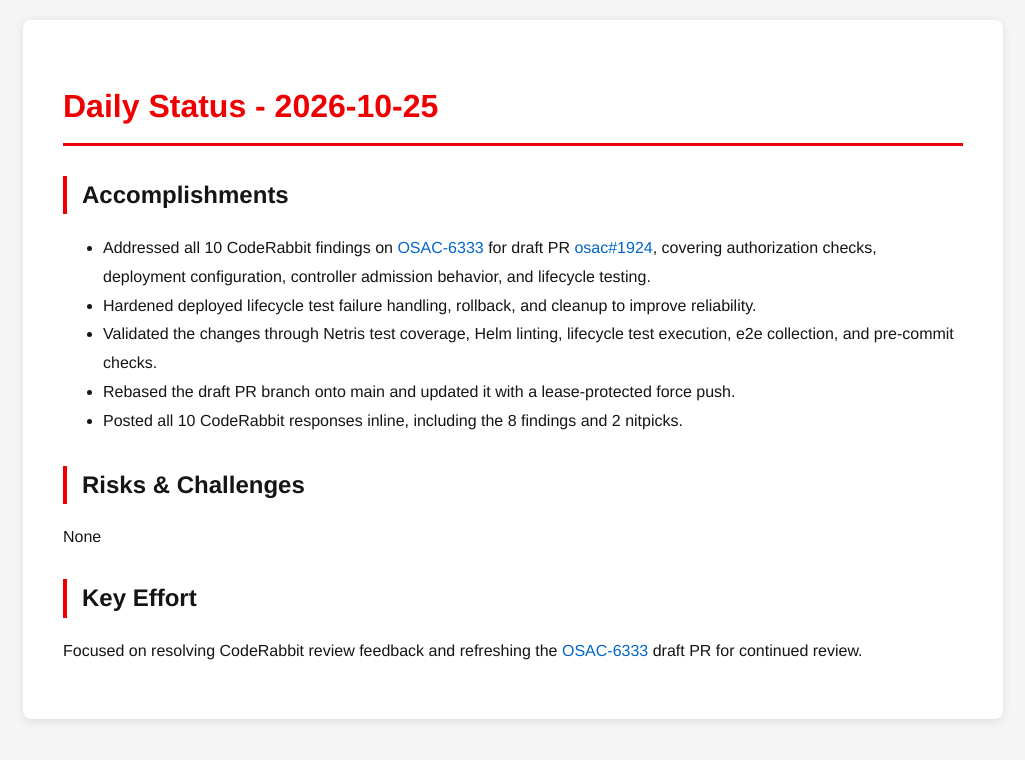
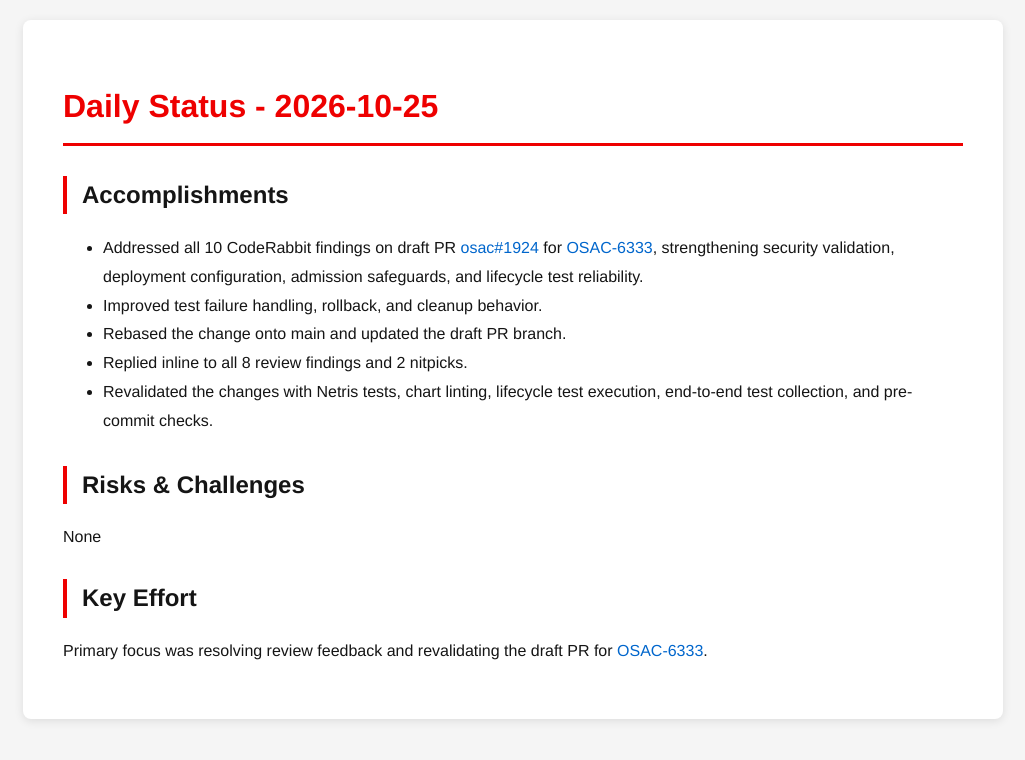
Before and after one commit to tzvatot/daily-status, a Jekyll site: the page built from 2026-10-25.md, in a window 1280 px wide. Shown: the top 760 px of the page, without its empty margins (127-1152 px from the left). Built offline with Jekyll 4.4.1, drawn with Linux system fonts in a browser that asks for light colours.

Commit message:
Daily status update - 2026-10-25

```diff
--- a/2026-10-25.md
+++ b/2026-10-25.md
@@ -7,14 +7,14 @@ date: 2026-10-25
 # Daily Status - 2026-10-25
 
 ## Accomplishments
-- Addressed all 10 CodeRabbit findings on [OSAC-6333](https://redhat.atlassian.net/browse/OSAC-6333) for draft PR [osac#1924](https://github.com/osac-project/osac/pull/1924), covering authorization checks, deployment configuration, controller admission behavior, and lifecycle testing.
-- Hardened deployed lifecycle test failure handling, rollback, and cleanup to improve reliability.
-- Validated the changes through Netris test coverage, Helm linting, lifecycle test execution, e2e collection, and pre-commit checks.
-- Rebased the draft PR branch onto main and updated it with a lease-protected force push.
-- Posted all 10 CodeRabbit responses inline, including the 8 findings and 2 nitpicks.
+- Addressed all 10 CodeRabbit findings on draft PR [osac#1924](https://github.com/osac-project/osac/pull/1924) for [OSAC-6333](https://redhat.atlassian.net/browse/OSAC-6333), strengthening security validation, deployment configuration, admission safeguards, and lifecycle test reliability.
+- Improved test failure handling, rollback, and cleanup behavior.
+- Rebased the change onto main and updated the draft PR branch.
+- Replied inline to all 8 review findings and 2 nitpicks.
+- Revalidated the changes with Netris tests, chart linting, lifecycle test execution, end-to-end test collection, and pre-commit checks.
 
 ## Risks & Challenges
 None
 
 ## Key Effort
-Focused on resolving CodeRabbit review feedback and refreshing the [OSAC-6333](https://redhat.atlassian.net/browse/OSAC-6333) draft PR for continued review.
+Primary focus was resolving review feedback and revalidating the draft PR for [OSAC-6333](https://redhat.atlassian.net/browse/OSAC-6333).
```
